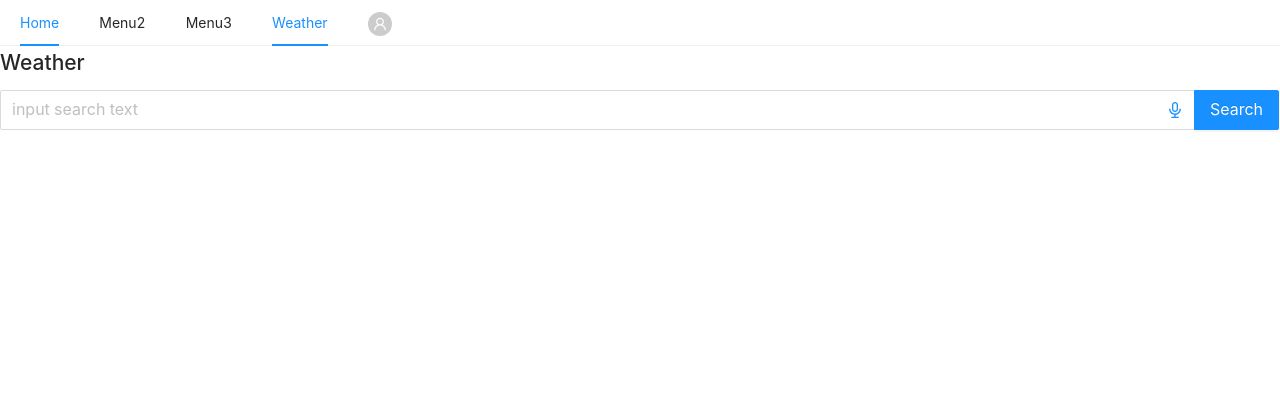
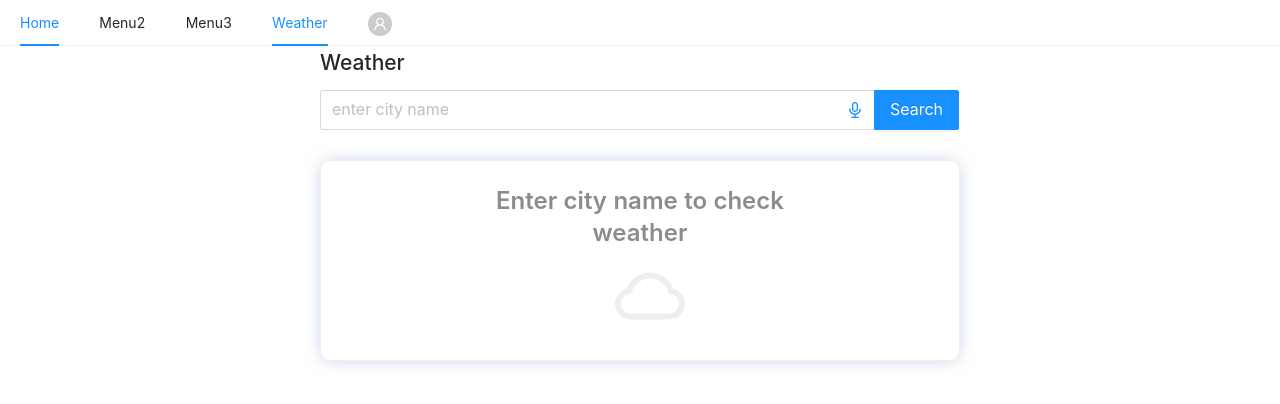
Before and after one commit to pawelpiatekProjects/fireUp, a React (Create React App) app: page /weather in a window 1280 px wide. Shown: the top 404 px of the page. Built offline with nearby package versions, Linux system fonts and the light colour scheme.

Commit message:
fetched current weather img

```diff
--- a/src/Components/Weather/Weather.tsx
+++ b/src/Components/Weather/Weather.tsx
@@ -1,10 +1,12 @@
-import React from 'react'
+import React, {useState} from 'react'
 import TopNav from "../TopNav/TopNav";
 import axios from 'axios';
-import {Input} from 'antd';
-import { AudioOutlined } from '@ant-design/icons';
+import {Input, Row, Col, Card, Typography} from 'antd';
+import { AudioOutlined, CloudOutlined } from '@ant-design/icons';
+import {EmptyWeatherCard, WeatherCard} from './WeatherStyles';
 
 const {Search} = Input;
+const {Title} = Typography;
 
 const suffix = (
     <AudioOutlined
@@ -15,18 +17,50 @@ const suffix = (
     />
 );
 
+interface WeatherApiResponse {
+    main: {
+        feels_like: number;
+        humidity: number;
+        pressure: number;
+        temp: number;
+        temp_max: number;
+        temp_min: number;
+    },
+    weather: {
+        description: string;
+        icon: string;
+        id: number;
+        main: string;
+    }[];
+    name: string;
+}
+
+
 const WEATHER_API_KEY = 'e7f9e8da664624d4f048d9c25a592a01';
 
-const url = (city: string) => {
-    return `http://api.openweathermap.org/data/2.5/weather?q=${city}&appid=${WEATHER_API_KEY}`;
+const getUrl = (city: string) => {
+    return `http://api.openweathermap.org/data/2.5/weather?q=${city}&units=metric&appid=${WEATHER_API_KEY}`;
+}
+
+const getIconUrl = (icon: string) => {
+    return`http://openweathermap.org/img/wn/${icon}@4x.png`;
 }
 
 const Weather: React.FC = () => {
 
+    const [weatherInfo, setWeatherInfo] = useState({} as WeatherApiResponse)
+
     const onFetchWeatherData = async(city: string) => {
-        const {data} = await axios.get(url(city));
 
-        console.log(data);
+        try {
+            const {data} = await axios.get<WeatherApiResponse>(getUrl(city));
+
+            setWeatherInfo(data);
+        } catch (e) {
+            console.log(e);
+        }
+
+
     }
 
     const onSearch = async(value: string) => {
@@ -37,14 +71,43 @@ const Weather: React.FC = () => {
     return (
         <>
             <TopNav/>
+            <Row align='middle'>
+                <Col xl={{span: 12, offset: 6}}>
                     <h2>Weather</h2>
                     <Search
-                placeholder="input search text"
+                        placeholder="enter city name"
                         enterButton="Search"
                         size="large"
                         suffix={suffix}
                         onSearch={onSearch}
                     />
+                    {Object.keys(weatherInfo).length === 0 ? (
+                        <EmptyWeatherCard>
+                            <Row>
+                                <Col span='14' offset='5'>
+                                    <Title type='secondary' level={3}>Enter city name to check weather</Title>
+                                </Col>
+                                <Col span='2' offset='11'>
+                                    <CloudOutlined />
+                                </Col>
+                            </Row>
+                        </EmptyWeatherCard>
+                    ): (
+                        <WeatherCard>
+                            <Title level={2}>Weather in: {weatherInfo.name}</Title>
+                            <Row>
+                                <Col lg={{span: 12, offset: 6}}>
+                                    <Title level={4}>{weatherInfo.weather[0].description}</Title>
+                                </Col>
+                                <Col lg={{span: 12, offset: 6}}>
+                                    <Title level={3}>{weatherInfo.main.temp}</Title>
+                                    <img src={getIconUrl(weatherInfo.weather[0].icon)}/>
+                                </Col>
+                            </Row>
+                        </WeatherCard>
+                    )}
+                </Col>
+            </Row>
         </>
 
     )
--- /dev/null
+++ b/src/Components/Weather/WeatherStyles.ts
@@ -0,0 +1,24 @@
+import styled from "styled-components";
+import {Card} from 'antd';
+import * as variables from '../../assets/styles/variables';
+
+const CardItem = styled(Card)`
+  margin-top: 3rem;
+  border-radius: 1rem;
+  box-shadow: ${variables.boxShadowPrimary};
+`;
+
+export const EmptyWeatherCard = styled(CardItem)`
+
+  h3{
+    text-align: center;
+  }
+
+  svg {
+    font-size: 7rem;
+    color: ${variables.primaryGray};
+  }
+`;
+
+export const WeatherCard = styled(CardItem)`
+`;
```
Lines whose indentation alone changed are shown as unchanged.
